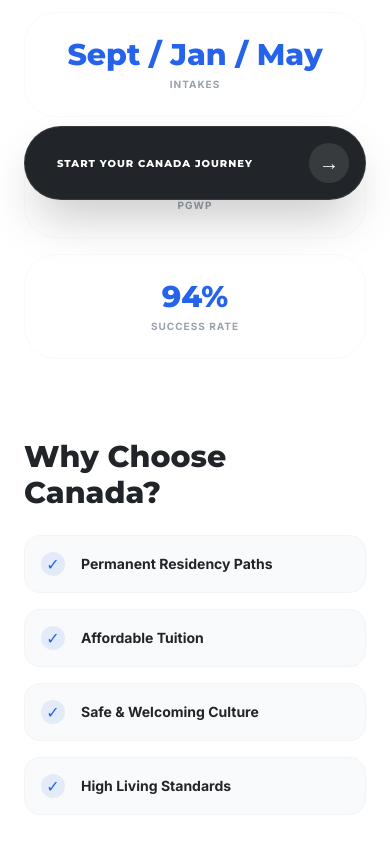
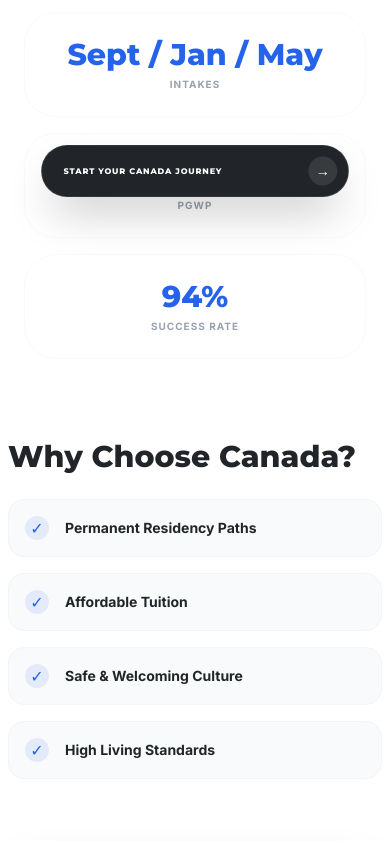
Before and after one commit to devdaleagency-in/VGS-Consultancy, a Next.js app: page /destinations/canada in a window 390 px wide. Shown: the part 620-1461 px from the top of the page. Built offline with nearby package versions, Linux system fonts and the light colour scheme; no server answers; the database is empty.

Commit message:
fix: removed nested width constraints and maximized form width on mobile destination pages

```diff
--- a/src/app/destinations/[slug]/page.tsx
+++ b/src/app/destinations/[slug]/page.tsx
@@ -103,7 +103,7 @@ export default function DestinationDetailPage() {
           </section>
 
           {/* Content Section */}
-          <section className="py-20 md:py-32 px-6">
+          <section className="py-20 md:py-32 px-2 md:px-6">
             <div className="max-w-[1400px] mx-auto grid grid-cols-1 lg:grid-cols-2 gap-16 md:gap-24">
 
               {/* Features */}
@@ -129,7 +129,7 @@ export default function DestinationDetailPage() {
                   initial={{ opacity: 0, y: 30 }}
                   whileInView={{ opacity: 1, y: 0 }}
                   viewport={{ once: true }}
-                  className="p-5 md:p-12 lg:p-16 bg-dark rounded-[2rem] md:rounded-[4rem] text-white relative overflow-hidden group shadow-2xl mt-16"
+                  className="px-2 py-12 md:p-12 lg:p-16 bg-dark rounded-[1.5rem] md:rounded-[4rem] text-white relative overflow-hidden group shadow-2xl mt-16"
                   id="apply-form"
                 >
                   <div className="relative z-10 grid grid-cols-1 lg:grid-cols-2 gap-10 md:gap-24 items-center">
@@ -225,11 +225,11 @@ export default function DestinationDetailPage() {
                 const el = document.getElementById('apply-form');
                 el?.scrollIntoView({ behavior: 'smooth' });
               }}
-              className="pointer-events-auto flex items-center justify-between md:justify-center gap-4 bg-dark text-white pl-8 pr-4 py-4 md:px-10 md:py-6 rounded-full shadow-2xl border border-white/10 hover:bg-primary transition-all group w-full md:w-auto cursor-pointer"
+              className="pointer-events-auto flex items-center justify-between md:justify-center gap-2 md:gap-4 bg-dark text-white pl-6 pr-3 py-3 md:px-10 md:py-6 rounded-full shadow-2xl border border-white/10 hover:bg-primary transition-all group w-full md:w-auto cursor-pointer scale-90 md:scale-100"
             >
-              <span className="font-heading font-black text-[10px] md:text-xs tracking-widest uppercase">Start Your {data.name} Journey</span>
-              <div className="w-10 h-10 md:w-12 md:h-12 rounded-full bg-white/10 flex items-center justify-center group-hover:bg-white group-hover:text-dark transition-all shrink-0">
-                <span className="text-xl md:text-2xl">→</span>
+              <span className="font-heading font-black text-[9px] md:text-xs tracking-widest uppercase truncate">Start Your {data.name} Journey</span>
+              <div className="w-8 h-8 md:w-12 md:h-12 rounded-full bg-white/10 flex items-center justify-center group-hover:bg-white group-hover:text-dark transition-all shrink-0">
+                <span className="text-base md:text-xl md:text-2xl">→</span>
               </div>
             </div>
           </motion.div>
--- a/src/components/visa/ContactForm.tsx
+++ b/src/components/visa/ContactForm.tsx
@@ -95,7 +95,7 @@ export default function ContactForm({ defaultCountry = '', defaultVisaType = '',
   };
 
   return (
-    <div className={`bg-white ${isCompact ? 'p-4 md:p-8' : 'p-6 md:p-12'} rounded-[1.5rem] md:rounded-[2.5rem] shadow-elevated border border-gray-100`}>
+    <div className={`bg-white ${isCompact ? 'px-3 py-6 md:p-8' : 'px-4 py-8 md:p-12'} rounded-[1.25rem] md:rounded-[2.5rem] shadow-elevated border border-gray-100`}>
       <h2 className={`${isCompact ? 'text-2xl' : 'text-3xl'} font-heading font-bold text-dark mb-4`}>Book Expert Session</h2>
       <p className="text-gray-500 mb-8 text-sm">Fill out the form and our expert counselor will contact you within 24 hours.</p>
 
```
